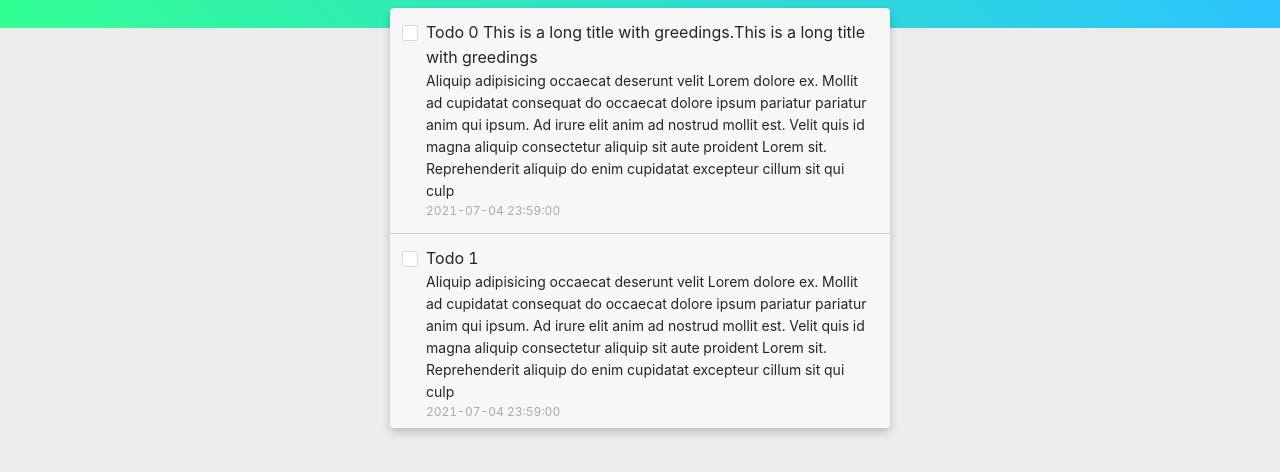
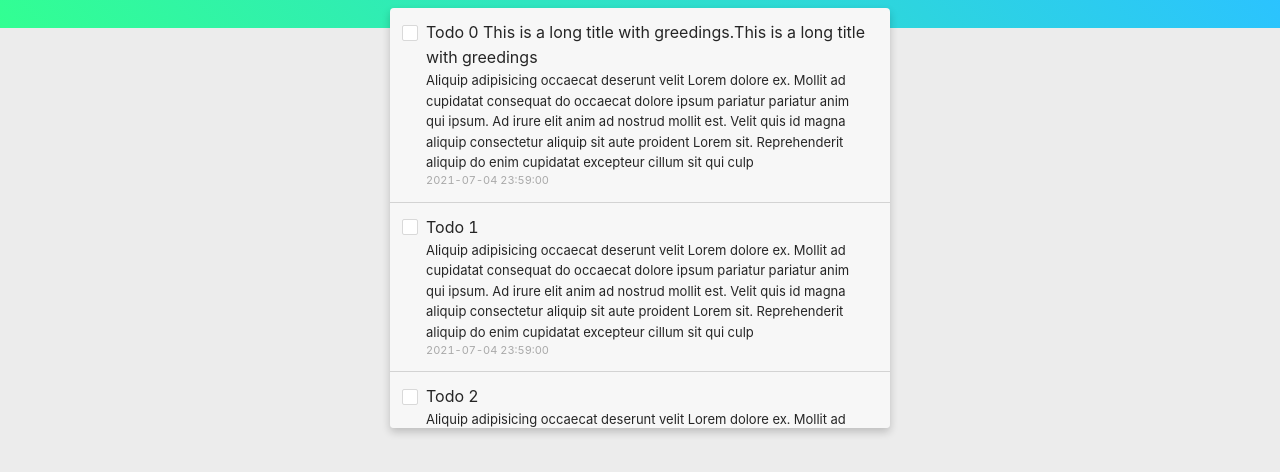
Before and after one commit to emregurler/todo-app, a React (Create React App) app: page / in a window 1280 px wide. Shown: the part 272-744 px from the top of the page. Built offline with nearby package versions, Linux system fonts and the light colour scheme.

Commit message:
todo item css updated

```diff
--- a/src/components/Todo/TodoItem/TodoItem.module.scss
+++ b/src/components/Todo/TodoItem/TodoItem.module.scss
@@ -10,11 +10,11 @@
     }
 
     .description {
-      font-size: 14px;
+      font-size: 13px;
     }
 
     .deadline {
-      font-size: 12px;
+      font-size: 11px;
       color: darkgray;
 
       &__error {
```
